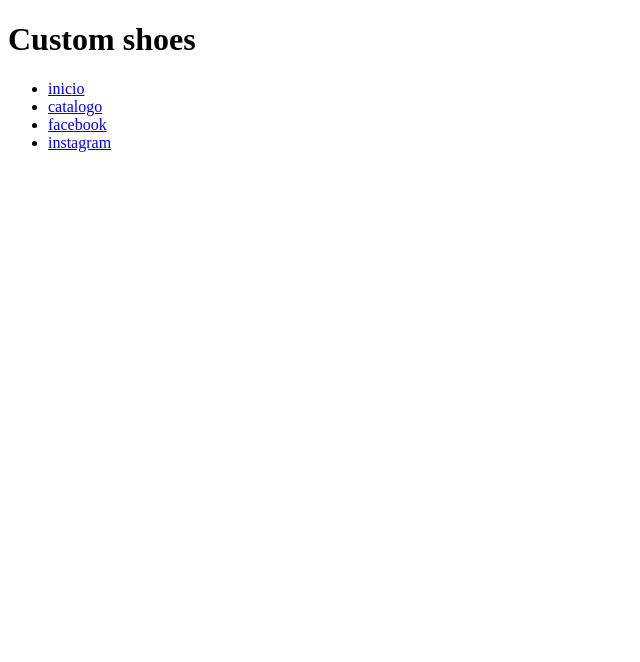
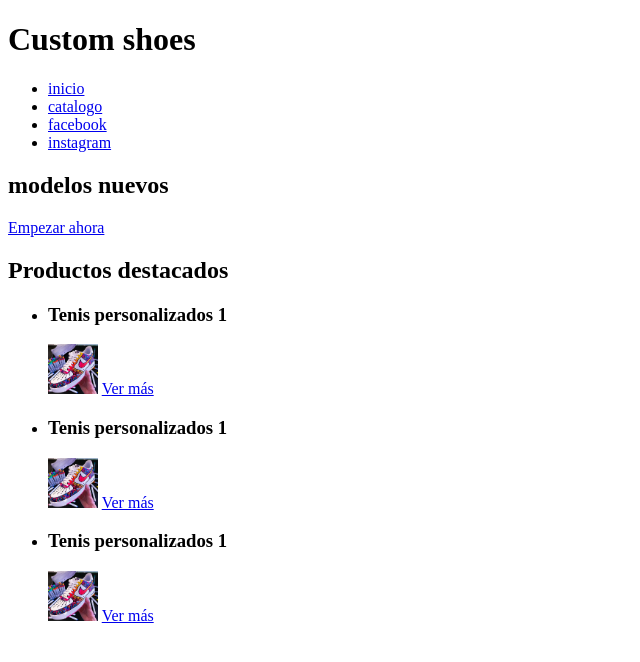
Before and after one commit to chunksito/pag-prueba1, a plain HTML site: page index.html in a window 1280 px wide. Shown: the whole page, without its empty margins (0-640 px from the left). Drawn offline with Linux system fonts and the light colour scheme.

Commit message:
cambio en pagina principal

```diff
--- a/index.html
+++ b/index.html
@@ -25,5 +25,32 @@
           <a href="https://www.instagram.com/chunksito/" target="_blank">instagram</a>
         </li>
     </ul>
+    <main>
+      <section id="modelos-nuevos">
+         <h2>modelos nuevos</h2>
+         <a href="catalogo.html" class="boton">Empezar ahora</a>
+      </section>
+
+      <section id="productos">
+         <h2>Productos destacados</h2>
+         <ul>
+            <li>
+               <h3>Tenis personalizados 1</h3>
+                <img src="chunk-models/chunk model.webp" alt="Tenis personalizados 1" height="50" width="50">
+               <a href="model1.html" class="boton">Ver más</a>
+            </li>
+            <li>
+               <h3>Tenis personalizados 1</h3>
+               <img src="chunk-models/chunk model.webp" alt="Tenis personalizados 2" height="50" width="50">
+               <a href="model1.html" class="boton">Ver más</a>
+            </li>
+            <li>
+               <h3>Tenis personalizados 1</h3>
+                <img src="chunk-models/chunk model.webp" alt="Tenis personalizados 3" height="50" width="50">
+               <a href="model1.html" class="boton">Ver más</a>
+            </li>
+         </ul>
+      </section>
+   </main>
 </body>
 </html>
```
